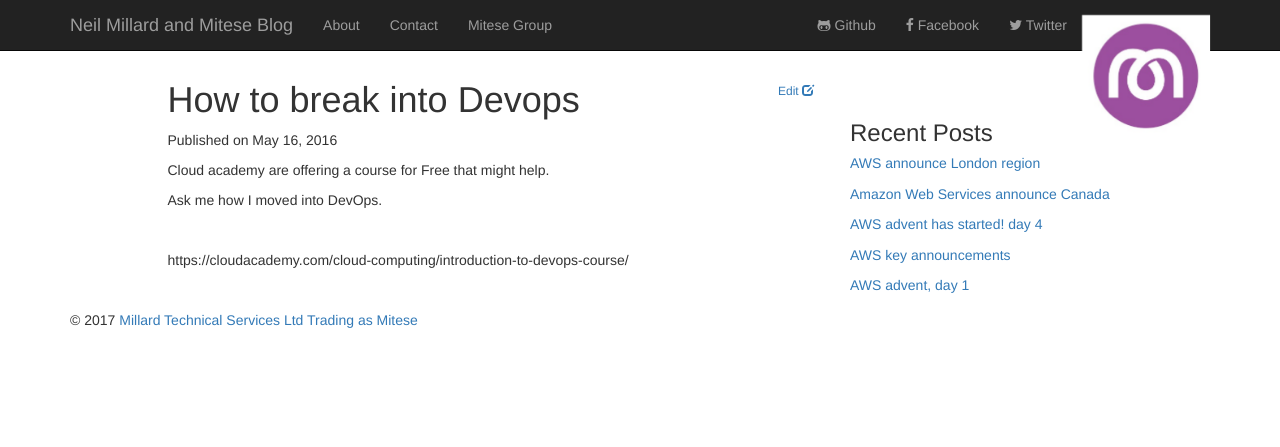
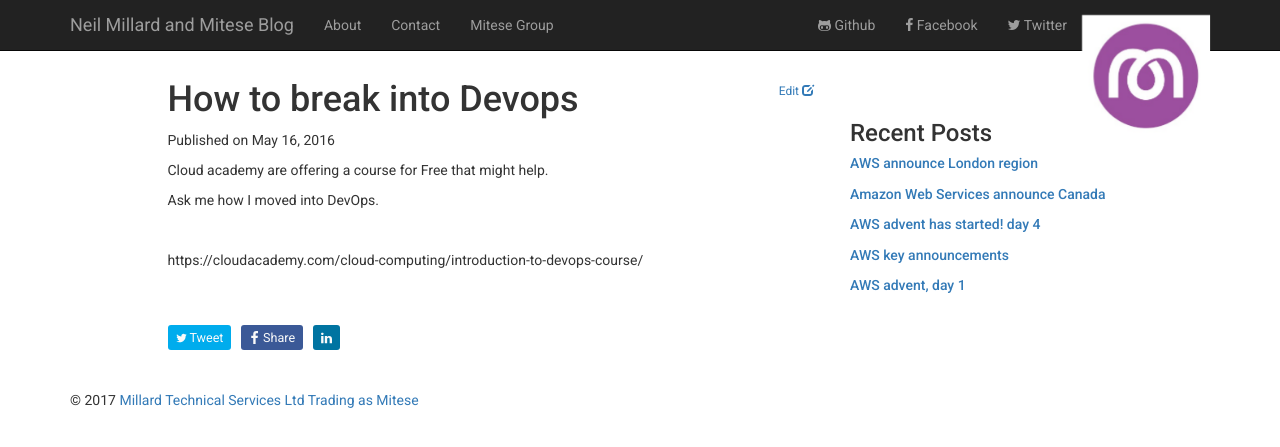
Before and after one commit to neilmillard/neilmillard.github.io, a Jekyll site: the page built from _posts/2016-05-16-how-to-break-into-devops.html, in a window 1280 px wide. Shown: the top 447 px of the page. Built offline with Jekyll 4.4.1, drawn with Linux system fonts in a browser that asks for light colours; nearby versions of some CDN libraries.

Commit message:
sharer buttons

```diff
--- /dev/null
+++ b/_includes/footer.html
@@ -0,0 +1,7 @@
+<div class="footer-bottom pad-top40">
+  <div class="container">
+    <div class="grid col-300 copyright">
+      © 2017<a href="{{site.url}}" title="Mitese blog"> Millard Technical Services Ltd Trading as Mitese</a>
+    </div>
+  </div>
+</div>
--- /dev/null
+++ b/_includes/share-page.html
@@ -0,0 +1,14 @@
+<div class="social-share-buttons">
+  <a class="button button-twitter" href="https://twitter.com/intent/tweet?text={{ page.title }}&url={{ site.url }}{{ page.url }}&via={{ site.twitter_username }}&related={{ site.twitter_username }}" rel="nofollow" target="_blank" title="Share on Twitter">
+    <svg class="icon" viewBox="0 0 26 28">
+      <path d="M25.312 6.375c-0.688 1-1.547 1.891-2.531 2.609 0.016 0.219 0.016 0.438 0.016 0.656 0 6.672-5.078 14.359-14.359 14.359-2.859 0-5.516-0.828-7.75-2.266 0.406 0.047 0.797 0.063 1.219 0.063 2.359 0 4.531-0.797 6.266-2.156-2.219-0.047-4.078-1.5-4.719-3.5 0.313 0.047 0.625 0.078 0.953 0.078 0.453 0 0.906-0.063 1.328-0.172-2.312-0.469-4.047-2.5-4.047-4.953v-0.063c0.672 0.375 1.453 0.609 2.281 0.641-1.359-0.906-2.25-2.453-2.25-4.203 0-0.938 0.25-1.797 0.688-2.547 2.484 3.062 6.219 5.063 10.406 5.281-0.078-0.375-0.125-0.766-0.125-1.156 0-2.781 2.25-5.047 5.047-5.047 1.453 0 2.766 0.609 3.687 1.594 1.141-0.219 2.234-0.641 3.203-1.219-0.375 1.172-1.172 2.156-2.219 2.781 1.016-0.109 2-0.391 2.906-0.781z"></path>
+    </svg><span> Tweet</span></a>
+  <a class="button button-facebook" href="https://facebook.com/sharer.php?u={{ site.url }}{{ page.url }}" rel="nofollow" target="_blank" title="Share on Facebook">
+    <svg class="icon" viewBox="0 0 16 28">
+    <path d="M14.984 0.187v4.125h-2.453c-1.922 0-2.281 0.922-2.281 2.25v2.953h4.578l-0.609 4.625h-3.969v11.859h-4.781v-11.859h-3.984v-4.625h3.984v-3.406c0-3.953 2.422-6.109 5.953-6.109 1.687 0 3.141 0.125 3.563 0.187z"></path>
+  </svg><span> Share</span></a>
+  <a class="button button-linkedin" href="http://www.linkedin.com/shareArticle?mini=true&url={{ site.url }}{{ page.url }}&title={{ page.title }}&summary={{ page.excerpt | strip_html | truncate: 80 }}&source={{ site.url }}" rel="nofollow" target="_blank" title="Share on LinkedIn">
+    <svg class="icon" viewBox="0 0 24 28">
+      <path d="M5.453 9.766v15.484h-5.156v-15.484h5.156zM5.781 4.984c0.016 1.484-1.109 2.672-2.906 2.672v0h-0.031c-1.734 0-2.844-1.188-2.844-2.672 0-1.516 1.156-2.672 2.906-2.672 1.766 0 2.859 1.156 2.875 2.672zM24 16.375v8.875h-5.141v-8.281c0-2.078-0.75-3.5-2.609-3.5-1.422 0-2.266 0.953-2.641 1.875-0.125 0.344-0.172 0.797-0.172 1.266v8.641h-5.141c0.063-14.031 0-15.484 0-15.484h5.141v2.25h-0.031c0.672-1.062 1.891-2.609 4.672-2.609 3.391 0 5.922 2.219 5.922 6.969z"></path>
+    </svg></a>
+</div>
--- a/_layouts/default.html
+++ b/_layouts/default.html
@@ -10,13 +10,7 @@
 <div class="container">
     {{ content }}
 </div>
-<div class="footer-bottom">
-    <div class="container">
-        <div class="grid col-300 copyright">
-            © 2017<a href="{{site.url}}" title="Mitese blog"> Millard Technical Services Ltd Trading as Mitese</a>
-        </div>
-    </div>
-</div>
+{% include footer.html %}
 </body>
 
 {% include scripts.html %}
--- a/_layouts/post.html
+++ b/_layouts/post.html
@@ -10,6 +10,7 @@
         <article>
             {{ content }}
         </article>
+        {% include share-page.html %}
     </div>
     <div class="col-md-4">
         <div class="pad-top40">
--- a/static/css/site.css
+++ b/static/css/site.css
@@ -5,6 +5,7 @@
 
 body {
     padding-top: 60px;
+    font-family: Roboto;
 }
 
 .pad-top40 {
@@ -15,3 +16,55 @@
     display: block;
     padding-bottom: 10px;
 }
+
+.icon {
+    display: inline-block;
+    width: 1em;
+    height: 1rem;
+    stroke-width: 0;
+    stroke: currentColor;
+    fill: currentColor;
+    vertical-align: text-bottom;
+}
+
+.social-share-buttons .button {
+    margin-right: 6px;
+    border: 0;
+    line-height: 2;
+    padding: 0 0.8rem;
+    font-size: 90%;
+}
+
+.button {
+    background-color: #141e30;
+    border: 1px solid #141e30;
+    border-radius: 3px;
+    box-sizing: border-box;
+    color: #fafafa;
+    cursor: pointer;
+    display: inline-block;
+    font-weight: 400;
+    line-height: 1.5;
+    padding: 0.3em 1em;
+    white-space: normal;
+    text-align: center;
+    text-decoration: none;
+    margin: 1.5rem 0 0rem 0;
+}
+
+.button-facebook {
+    background: #3B5997;
+}
+
+.button-twitter {
+    background: #00aced;
+}
+
+.button-linkedin {
+    background: #0074A1;
+}
+
+.social-share-buttons .icon {
+    width: 1.1rem;
+    height: 1.4rem;
+}
```
